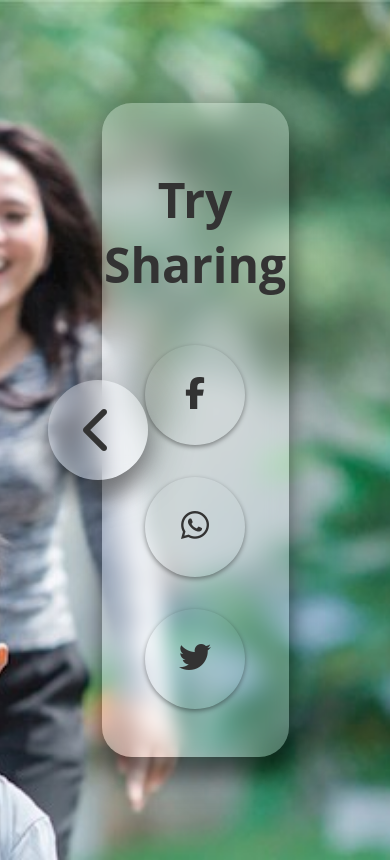
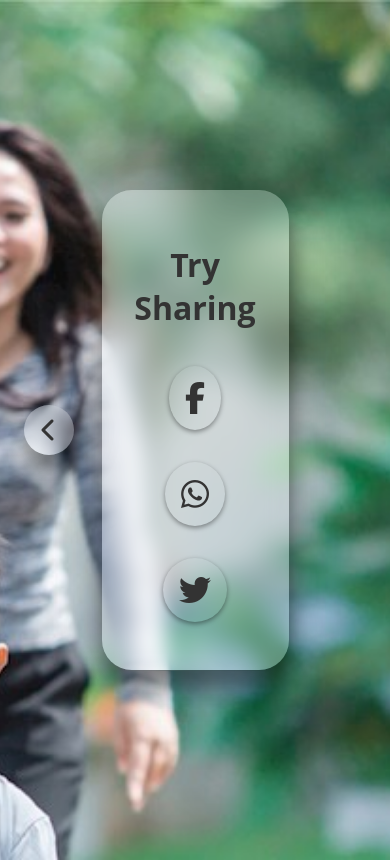
Before and after one commit to jeshu/og-image-size-check, a plain HTML site: page og-page1.html in a window 390 px wide. Drawn offline with Linux system fonts and the light colour scheme.

```diff
--- a/css/style.css
+++ b/css/style.css
@@ -17,6 +17,7 @@
 .container {
 	width: 50%;
 	border-radius: 30px;
+	max-height: 80vh;
 	padding: 2rem;
 	display: flex;
 	align-items: center;
@@ -24,6 +25,7 @@
 	box-shadow: 0 20px 20px rgba(0, 0, 0, 0.4), 0 0 50px rgba(0, 0, 0, 0.3);
 	background: rgba(255, 255, 255, 0.25);
 	backdrop-filter: blur(10px);
+
 	-webkit-backdrop-filter: blur(10px);
 }
 .card {
@@ -79,3 +81,21 @@
 	align-items: center;
 	justify-content: center;
 }
+
+@media (max-width: 768px) {
+	.title h1 {
+		font-size: 2rem;
+	}
+	.icon,
+	.link {
+		min-width: 50px;
+		min-height: 50px;
+		padding: 1rem;
+	}
+	.backButton {
+		left: 1.5rem;
+		font-size: 1.5rem;
+		height: 50px;
+		width: 50px;
+	}
+}
--- a/og-page1.html
+++ b/og-page1.html
@@ -19,6 +19,7 @@
 			content="images/Asuransi-Bebas-Optimal.jpg"
 			data-react-helmet="true"
 		/>
+		<meta property="og:type" content="website" />
 		<script
 			src="https://kit.fontawesome.com/e9ffa5034d.js"
 			crossorigin="anonymous"
```
Also changed, not shown: og-page2.html (+1 -0 lines), og-page3.html (+1 -0 lines), og-page4.html (+1 -0 lines), og-page5.html (+1 -0 lines), og-page6.html (+1 -1 lines).
